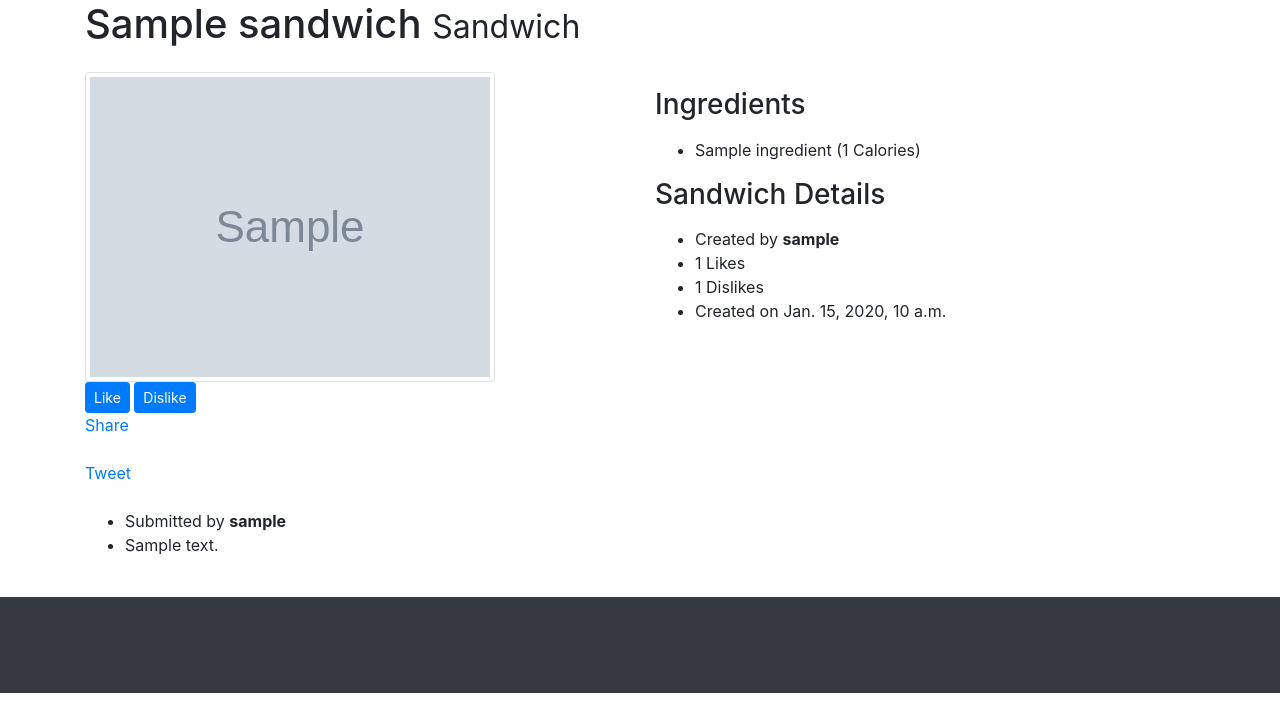
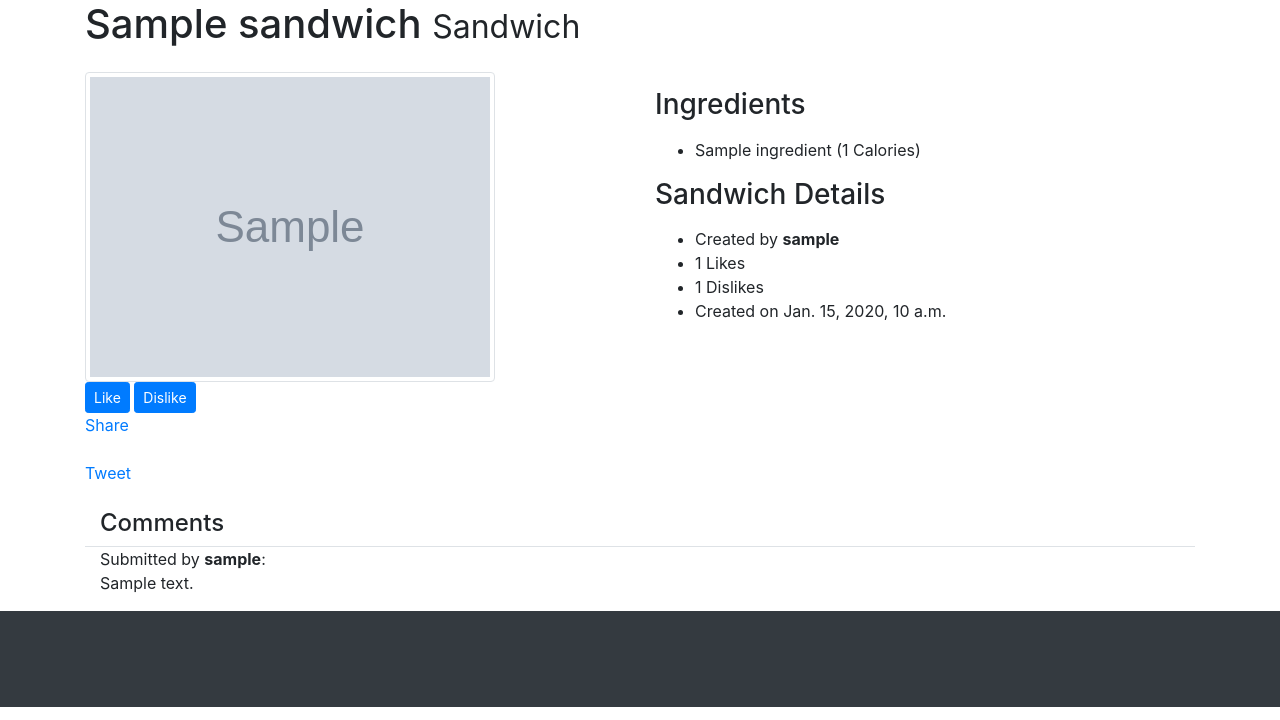
Before and after one commit to 2268563/which-sandwich, a Django app: a page that uses which_sandwich_project/templates/whichsandwich/sandwich.html in a window 1280 px wide. Shown: the part 80-800 px from the top of the page. Run offline with Django 3.2, Linux system fonts and the light colour scheme; tables that the repository leaves empty hold one stand-in row (values such as "Sample post"); grey boxes marked "Sample" are stand-in pictures; parts of the project's set-up code (start-up, migrations or seed data) failed here and were passed over; some libraries are stand-ins or nearby versions.

Commit message:
Changed layout of comments

```diff
--- a/which_sandwich_project/templates/whichsandwich/sandwich.html
+++ b/which_sandwich_project/templates/whichsandwich/sandwich.html
@@ -55,29 +55,33 @@
     {% endif %}
   {% endif %}
 
-  {% if user.is_authenticated %}
-  <div>
-    <br/>
-    <h4><a href ="{% url 'comment' sandwich.slug %}">Click here</a> to comment on this sandwich!</h4>
-  </div>
-  {% endif %}
   <br/>
   <div class="fb-share-button" data-href="{% url 'show_sandwich' sandwich.slug %}" data-layout="button" data-mobile-iframe="true"><a target="_blank" href="https://www.facebook.com/sharer/sharer.php?u=http%3A%2F%2Fwhichsandwich.pythonanywhere.com%2Fwhichsandwich%2Fbrowse%2F{{ sandwich.slug }}%2F&amp;src=sdkpreparse" class="fb-xfbml-parse-ignore">Share</a></div>
   <br/>
   <a class="twitter-share-button" href="https://twitter.com/intent/tweet?text=Check%20out%20this%20tasty%20sandwich!">Tweet</a>
+  <br/><br/>
+
+  <div class="container">
+  <h4>Comments</h4>
+
+  {% if user.is_authenticated %}
   <div>
-    <br/>
+    <h5><a href ="{% url 'comment' sandwich.slug %}">Click here</a> to comment on this sandwich!</h4>
+  </div>
+  {% endif %}
+
+	<div class="row">
     {% if comments %}
-    <ul>
       {% for comment in comments %}
-      <li>Submitted by <strong>{{ comment.user }}</strong></li>
-      <li>{{ comment.comment }}</li>
-      <br/>
+	  <div class="border-top col-md-12">
+      <p>Submitted by <strong>{{ comment.user }}</strong>:<br/>
+      {{ comment.comment }}</p>
+	  </div>
       {% endfor %}
-    </ul>
     {% else %}
     There are no comments on this sandwich!
     {% endif %}
+	</div>
   </div>
 
   {% else %}
```
